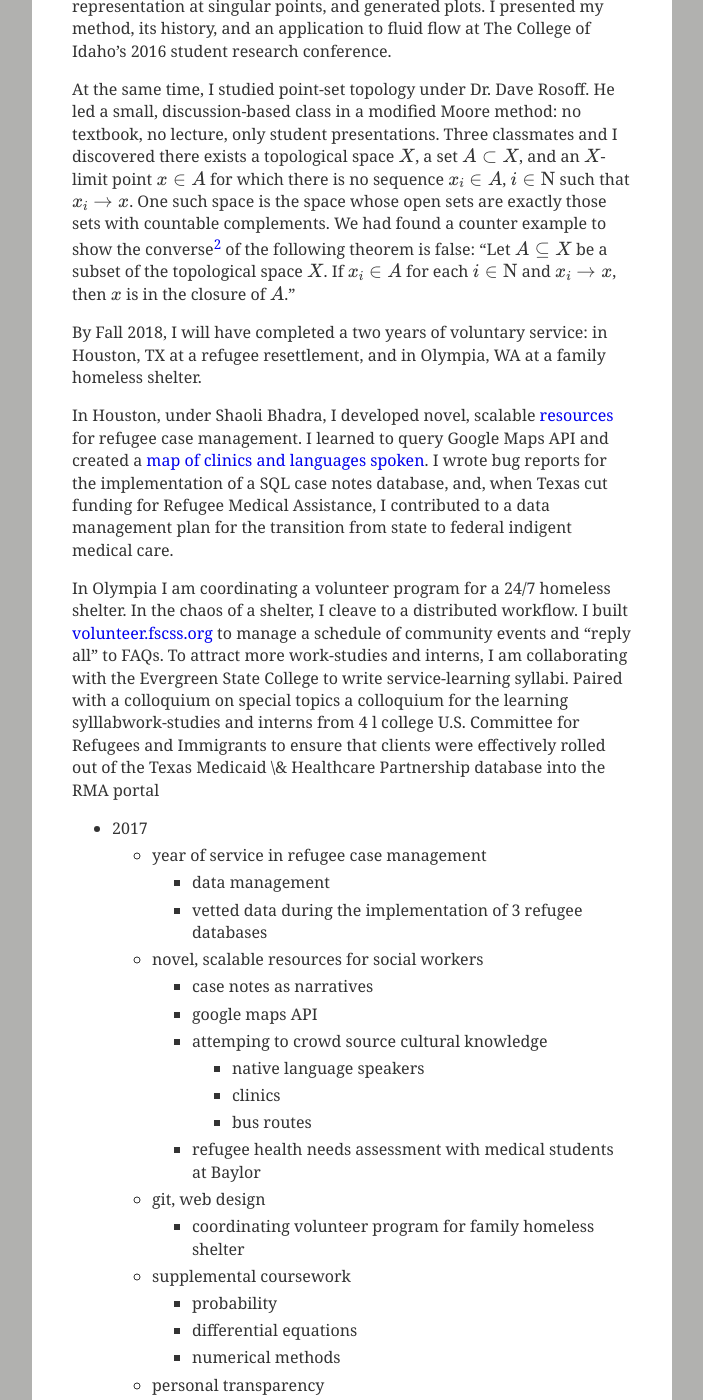
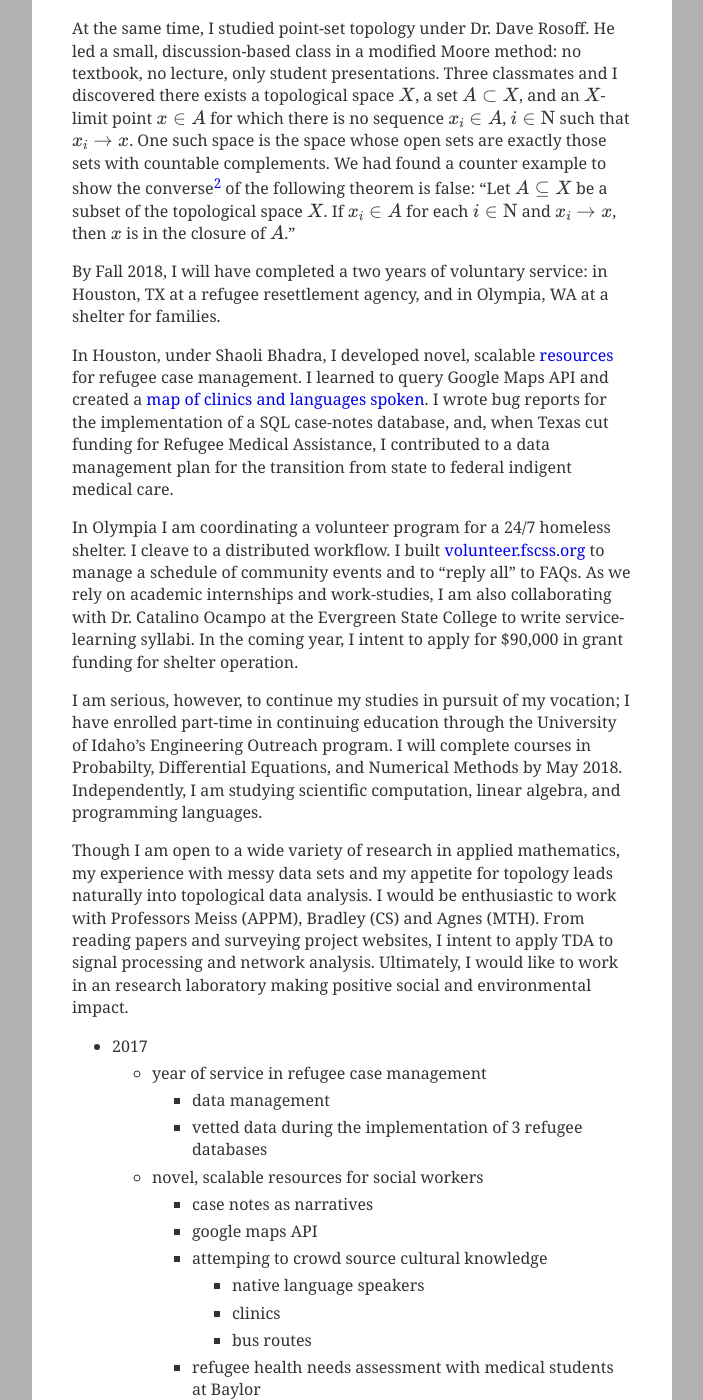
Before and after one commit to coltongrainger/blog, a Jekyll site: the page built from _posts/2017-11-28-personal-statement.md, in a window 1280 px wide and 1400 px high, scrolled down 887 px. Shown: the whole window, without its empty margins (288-991 px from the left). Built offline with Jekyll 4.4.1, drawn with Linux system fonts in a browser that asks for light colours; our own code applies the rules of GitHub Pages for plain Markdown files; formulas are drawn with MathJax 3; some of the changed text lies outside the part shown.

Commit message:
draft again

```diff
--- a/_posts/2017-11-28-personal-statement.md
+++ b/_posts/2017-11-28-personal-statement.md
@@ -22,12 +20,15 @@ At the same time, I studied point-set topology under Dr. Dave Rosoff. He led a s
 
 [^converse]: However, the converse holds if $X$ is a second countable topology.
 
-By Fall 2018, I will have completed a two years of voluntary service: in Houston, TX at a refugee resettlement, and in Olympia, WA at a family homeless shelter.
+By Fall 2018, I will have completed a two years of voluntary service: in Houston, TX at a refugee resettlement agency, and in Olympia, WA at a shelter for families.
 
-In Houston, under Shaoli Bhadra, I developed novel, scalable [resources](https://github.com/coltongrainger/ymca-resources) for refugee case management. I learned to query Google Maps API and created a [map of clinics and languages spoken](https://drive.google.com/open?id=1kk9yn6-4nifHLIf2tGYbW_7PiYo&usp=sharing). I wrote bug reports for the implementation of a SQL case notes database, and, when Texas cut funding for Refugee Medical Assistance, I contributed to a data management plan for the transition from state to federal indigent medical care.
+In Houston, under Shaoli Bhadra, I developed novel, scalable [resources](https://github.com/coltongrainger/ymca-resources) for refugee case management. I learned to query Google Maps API and created a [map of clinics and languages spoken](https://drive.google.com/open?id=1kk9yn6-4nifHLIf2tGYbW_7PiYo&usp=sharing). I wrote bug reports for the implementation of a SQL case-notes database, and, when Texas cut funding for Refugee Medical Assistance, I contributed to a data management plan for the transition from state to federal indigent medical care.
 
-In Olympia I am coordinating a volunteer program for a 24/7 homeless shelter. In the chaos of a shelter, I cleave to a distributed workflow. I built [volunteer.fscss.org](https://volunteer.fscss.org) to manage a schedule of community events and "reply all" to FAQs. To attract more work-studies and interns, I am collaborating with the Evergreen State College to write service-learning syllabi. Paired with a colloquium on special topics a colloquium for the learning sylllabwork-studies and interns from 4 l college
-U.S. Committee for Refugees and Immigrants to ensure that clients were effectively rolled out of the Texas Medicaid \& Healthcare Partnership database into the RMA portal
+In Olympia I am coordinating a volunteer program for a 24/7 homeless shelter. I cleave to a distributed workflow. I built [volunteer.fscss.org](https://volunteer.fscss.org) to manage a schedule of community events and to "reply all" to FAQs. As we rely on academic internships and work-studies, I am also collaborating with Dr. Catalino Ocampo at the Evergreen State College to write service-learning syllabi. In the coming year, I intent to apply for \\$90,000 in grant funding for shelter operation.
+
+I am serious, however, to continue my studies in pursuit of my vocation; I have enrolled part-time in continuing education through the University of Idaho's Engineering Outreach program. I will complete courses in Probabilty, Differential Equations, and Numerical Methods by May 2018. Independently, I am studying scientific computation, linear algebra, and programming languages.
+
+Though I am open to a wide variety of research in applied mathematics, my experience with messy data sets and my appetite for topology leads naturally into topological data analysis. I would be enthusiastic to work with Professors Meiss (APPM), Bradley (CS) and  Agnes (MTH). From reading papers and surveying project websites, I intent to apply TDA to signal processing and network analysis. Ultimately, I would like to work in an research laboratory making positive social and environmental impact.
 
 - 2017
 	- year of service in refugee case management
```
Also changed, not shown: other parts of _posts/2017-11-28-personal-statement.md (+1 -3 lines).
